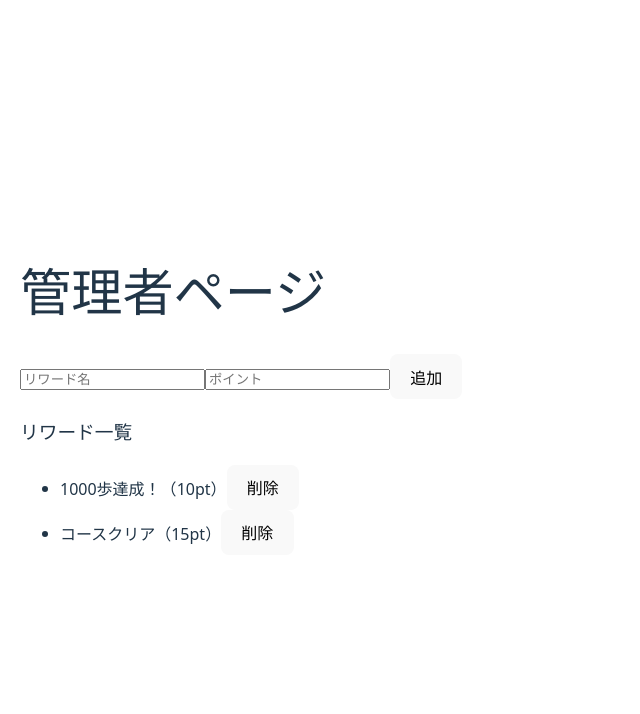
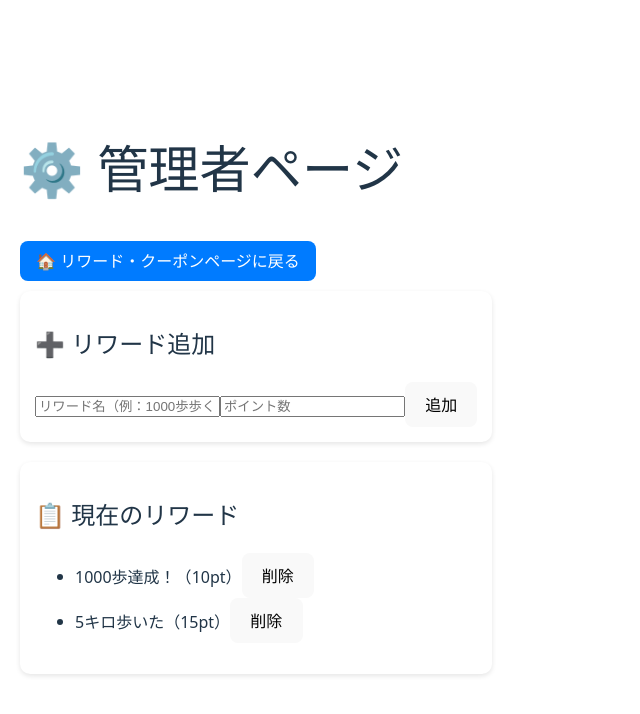
Before and after one commit to ya0872/Refresh_CourseMaker, a React (Vite) app in the folder vite-project/: page /couponadmin in a window 1280 px wide. Shown: the top 714 px of the page, without its empty margins (0-640 px from the left). Built offline with nearby package versions, Linux system fonts and the light colour scheme.

Commit message:
リワードからアドミンにとべるように直した等

```diff
--- a/vite-project/src/HomeScreen.css
+++ b/vite-project/src/HomeScreen.css
@@ -62,7 +62,7 @@
   }
 }
 
-.coupon,
+.couponreward,
 .course-create,
 .course-view,
 .login {
@@ -87,7 +87,7 @@
   transition: background-color 0.2s;
 }
 
-.coupon:hover,
+.couponreward:hover,
 .course-create:hover,
 .course-view:hover,
 .login:hover {
--- a/vite-project/src/HomeScreen.tsx
+++ b/vite-project/src/HomeScreen.tsx
@@ -14,7 +14,7 @@ function HomeScreen() {
             </header>
 
             <div className="home">
-                <Link to="/coupon" className="coupon">
+                <Link to="/couponreward" className="coupon-reward">
                     特典・クーポン機能
                 </Link>
 
--- a/vite-project/src/coupon_admin.tsx
+++ b/vite-project/src/coupon_admin.tsx
@@ -1,52 +1,104 @@
-import { useState } from "react";
+import { useState, useEffect } from "react";
 import './reward_coupon.css';
 
+interface AdminReward {
+    id: number | string;
+    title: string;
+    point: number;
+}
+
+const loadRewards = (): AdminReward[] => {
+    try {
+        const storedRewards = localStorage.getItem("rewards");
+        if (storedRewards) {
+
+            return JSON.parse(storedRewards);
+        }
+    } catch (e) {
+        console.error("Failed to parse rewards from localStorage", e);
+    }
+
+    return [
+        { id: 1, title: "1000歩達成！", point: 10 },
+        { id: 2, title: "5キロ歩いた", point: 15 },
+    ];
+};
+
+// localStorageにリワードを保存する関数
+const saveRewards = (rewards: AdminReward[]) => {
+    localStorage.setItem("rewards", JSON.stringify(rewards));
+};
+
 export default function Admin() {
-  const [rewardList, setRewardList] = useState([
-    { id: 1, title: "1000歩達成！", point: 10 },
-    { id: 2, title: "コースクリア", point: 15 },
-  ]);
-
+  const [rewardList, setRewardList] = useState<AdminReward[]>(loadRewards);
   const [title, setTitle] = useState("");
   const [point, setPoint] = useState("");
 
+  // rewardListが変更されるたびにlocalStorageを更新する
+  useEffect(() => {
+    saveRewards(rewardList);
+  }, [rewardList]);
+
+
   const addReward = () => {
-    if (!title || !point) return;
+    if (!title || !point) return alert("リワード名とポイントを入力してください。");
+
+    const newReward: AdminReward = {
+      // HTMLファイルに合わせてIDに文字列を含める（衝突防止のため）
+      id: "r" + Date.now(),
+      title,
+      point: Number(point)
+      // @ts-ignore: doneプロパティを追加 (Homeページとの互換性のため)
+      , done: false
+    };
 
     setRewardList([
       ...rewardList,
-      { id: Date.now(), title, point: Number(point) }
+      newReward
     ]);
 
     setTitle("");
     setPoint("");
+    alert("リワードを追加しました！");
   };
 
-  const deleteReward = (id: number) => {
+  const deleteReward = (id: number | string) => {
+    const r = rewardList.find(x => x.id === id);
+    if (!r) return;
+    if (!window.confirm(`「${r.title}」を削除しますか？`)) return;
+
     setRewardList(rewardList.filter(r => r.id !== id));
   };
 
+
   return (
     <div className="container">
-      <h1>管理者ページ</h1>
+      <h1>⚙️ 管理者ページ</h1>
 
+      {/* リワード・クーポンページに戻るボタン */}
+      <a href="./" className="button-link" style={{margin: '10px 0', display: 'inline-block'}}>
+        🏠 リワード・クーポンページに戻る
+      </a>
+
+      <div className="section">
+        <h2>➕ リワード追加</h2>
         <input
-        placeholder="リワード名"
+          placeholder="リワード名（例：1000歩歩く）"
           value={title}
           onChange={(e) => setTitle(e.target.value)}
         />
-
         <input
-        placeholder="ポイント"
+          placeholder="ポイント数"
           value={point}
           onChange={(e) => setPoint(e.target.value)}
           type="number"
         />
+        <button onClick={addReward}>追加</button>
+      </div>
 
-      <button onClick={addReward}>追加</button>
-
-      <h3>リワード一覧</h3>
-      <ul>
+      <div className="section">
+        <h2>📋 現在のリワード</h2>
+        <ul id="reward-list">
           {rewardList.map(r => (
             <li key={r.id}>
               {r.title}（{r.point}pt）
@@ -55,5 +107,9 @@ export default function Admin() {
           ))}
         </ul>
       </div>
+
+      {/* 🗑 データ管理セクション (全データ初期化) は削除されました。 */}
+
+    </div>
   );
 }
--- a/vite-project/src/coupon_reward.tsx
+++ b/vite-project/src/coupon_reward.tsx
@@ -1,36 +1,165 @@
-import { useState } from "react";
+import { useState, useEffect, useCallback } from "react";
 import './reward_coupon.css';
+
+// クーポンと履歴の型定義 (必要に応じて)
+interface Reward {
+    id: number | string; // Adminページとの互換性のため string | number に変更
+    title: string;
+    rewardPoint: number;
+    cleared: boolean;
+}
+
+interface Coupon {
+    title: string;
+    cost: number;
+}
+
+interface HistoryEntry {
+    type: 'reward' | 'coupon';
+    text: string;
+    timestamp: string;
+}
+
+const initialCoupons: Coupon[] = [
+    { title: "10ポイントでドリンク半額クーポン", cost: 10 },
+    { title: "30ポイントでデザート30％割引クーポン", cost: 30 },
+    { title: "150ポイントで温泉20％割引クーポン", cost: 150 },
+];
+
+// 【修正箇所】localStorageからリワードをロードし、Admin側の構造をHome側に変換する関数
+const loadInitialRewards = (): Reward[] => {
+    try {
+        const storedRewards = localStorage.getItem("rewards");
+        if (storedRewards) {
+            const adminRewards = JSON.parse(storedRewards);
+            return adminRewards.map((r: any) => ({
+                id: r.id,
+                title: r.title,
+                rewardPoint: r.point, // Adminの 'point' を Homeの 'rewardPoint' にマップ
+                cleared: r.done || false, // Adminの 'done' を Homeの 'cleared' にマップ
+            }));
+        }
+    } catch (e) {
+        console.error("Failed to load or parse rewards from localStorage", e);
+    }
+    // Fallback: localStorageにデータがない場合の初期値（Adminページで管理されているもの）
+    return [
+        { id: 1, title: "1000歩達成！", rewardPoint: 10, cleared: false },
+        { id: 2, title: "コースを一つクリア", rewardPoint: 15, cleared: false },
+    ];
+};
 
 
 export default function CouponReward() {
+  // 初期値の取得と状態管理
   const [points, setPoints] = useState(() => Number(localStorage.getItem("points") || 0));
 
-  const [rewards, setRewards] = useState([
-    { id: 1, title: "1000歩達成！", rewardPoint: 10, cleared: false },
-    { id: 2, title: "コースを一つクリア", rewardPoint: 15, cleared: false },
-  ]);
+  // 【修正箇所】ハードコードではなく、localStorageからリワードをロードする
+  const [rewards, setRewards] = useState<Reward[]>(loadInitialRewards);
 
-  const handleReward = (id: number) => {
-    const updated = rewards.map(r =>
+  const [usedCoupons, setUsedCoupons] = useState<string[]>(() => {
+    const storedUsed = localStorage.getItem("usedCoupons");
+    return storedUsed ? JSON.parse(storedUsed) : [];
+  });
+
+  const [history, setHistory] = useState<HistoryEntry[]>(() => {
+    const storedHistory = localStorage.getItem("history");
+    return storedHistory ? JSON.parse(storedHistory) : [];
+  });
+
+  // ポイント、リワード、クーポン、履歴をローカルストレージに保存する処理
+  const saveAll = useCallback((
+      newPoints: number,
+      newRewards: Reward[],
+      newUsedCoupons: string[],
+      newHistory: HistoryEntry[]
+  ) => {
+      localStorage.setItem("points", newPoints.toString());
+
+      // 【修正箇所】Home側の構造をAdmin側の構造に戻して保存する
+      const adminFormatRewards = newRewards.map(r => ({
+          id: r.id,
+          title: r.title,
+          point: r.rewardPoint, // 'rewardPoint' を 'point' にマップ
+          done: r.cleared,      // 'cleared' を 'done' にマップ
+      }));
+      localStorage.setItem("rewards", JSON.stringify(adminFormatRewards));
+
+      localStorage.setItem("usedCoupons", JSON.stringify(newUsedCoupons));
+      localStorage.setItem("history", JSON.stringify(newHistory));
+  }, []);
+
+  // ポイント・リワードの状態が変更されたらローカルストレージを更新
+  useEffect(() => {
+    saveAll(points, rewards, usedCoupons, history);
+  }, [points, rewards, usedCoupons, history, saveAll]);
+
+
+  // リワード達成処理
+  const handleReward = (id: number | string) => { // 【修正箇所】idの型を Admin 互換に
+    const rewardToClear = rewards.find(r => r.id === id);
+    if (!rewardToClear || rewardToClear.cleared) return;
+
+    const newRewards = rewards.map(r =>
       r.id === id ? { ...r, cleared: true } : r
     );
 
-    setRewards(updated);
+    const newPoint = points + rewardToClear.rewardPoint;
 
-    const reward = rewards.find(r => r.id === id);
-    if (reward && !reward.cleared) {
-      const newPoint = points + reward.rewardPoint;
+    // 履歴の追加
+    const newHistoryEntry: HistoryEntry = {
+        type: 'reward',
+        text: `+${rewardToClear.rewardPoint}pt：${rewardToClear.title} を達成`,
+        timestamp: new Date().toLocaleString()
+    };
+    const newHistory = [...history, newHistoryEntry];
+
+    // 状態を更新
+    setRewards(newRewards);
     setPoints(newPoint);
-      localStorage.setItem("points", newPoint.toString());
+    setHistory(newHistory);
+  };
+
+  // クーポン使用処理
+  const handleUseCoupon = (cost: number, couponTitle: string) => {
+    if (points < cost) {
+      alert("ポイントが足りません！");
+      return;
     }
+
+    const newPoint = points - cost;
+    const newUsedCoupons = [...usedCoupons, couponTitle];
+
+    // 履歴の追加
+    const newHistoryEntry: HistoryEntry = {
+        type: 'coupon',
+        text: `-${cost}pt：クーポン使用 (${couponTitle})`,
+        timestamp: new Date().toLocaleString()
     };
+    const newHistory = [...history, newHistoryEntry];
+
+    // 状態を更新
+    setPoints(newPoint);
+    setUsedCoupons(newUsedCoupons);
+    setHistory(newHistory);
+  };
+
 
   return (
     <div className="container">
-      <h1>ホーム</h1>
-      <h2>現在のポイント：{points} pt</h2>
+      <h1>🏠 ホーム</h1>
+      <a href="admin.html" className="button-link" style={{margin: '10px 0', display: 'inline-block'}}>⚙️ 管理者ページへ</a>
 
-      <h3>リワード一覧</h3>
+
+      {/* 現在のポイント */}
+      <div className="section">
+        <h2>🎯 あなたのポイント</h2>
+        <p id="points">{points} pt</p>
+      </div>
+
+      {/* リワード一覧 */}
+      <div className="section">
+        <h2>🏆 リワード一覧</h2>
         {rewards.map(r => (
           <div key={r.id} className="reward-card">
             <div>
@@ -46,5 +175,48 @@ export default function CouponReward() {
           </div>
         ))}
       </div>
+
+      {/* クーポン一覧 */}
+      <div className="section">
+        <h2>🎁 クーポン一覧</h2>
+        <ul id="coupon-list">
+            {initialCoupons.map((coupon, index) => (
+                <li key={index} className="coupon-item">
+                    <span>{coupon.title}</span>
+                    <button onClick={() => handleUseCoupon(coupon.cost, coupon.title)}>使用 ({coupon.cost} pt)</button>
+                </li>
+            ))}
+        </ul>
+      </div>
+
+      {/* 使用済みクーポン */}
+      <div className="section">
+        <h2>🗂 使用済みクーポン</h2>
+        <ul id="used-coupons">
+            {usedCoupons.length === 0 ? (
+                <li>使用済みのクーポンはありません。</li>
+            ) : (
+                usedCoupons.map((coupon, index) => (
+                    <li key={index} className="used-coupon-item">✅ {coupon}</li>
+                ))
+            )}
+        </ul>
+      </div>
+
+      {/* 履歴 */}
+      <div className="section">
+        <h2>📜 ポイント履歴</h2>
+        <ul id="history-list">
+          {/* 最新の履歴を上に表示するため反転 */}
+          {history.slice().reverse().map((entry, index) => (
+            <li key={index} className="history-item">
+              {entry.type === 'reward' ? '🏆 ' : '🎁 '}
+              {entry.text} ({entry.timestamp})
+            </li>
+          ))}
+        </ul>
+      </div>
+
+    </div>
   );
 }
--- a/vite-project/src/reward_coupon.css
+++ b/vite-project/src/reward_coupon.css
@@ -9,6 +9,7 @@
   padding: 20px;
 }
 
+/* 既存のスタイル */
 .reward-card {
   display: flex;
   justify-content: space-between;
@@ -16,3 +17,61 @@
   padding: 10px;
   margin-top: 10px;
 }
+
+/* 以前の回答で提案した追加スタイル */
+.section {
+    background: #fff;
+    padding: 15px;
+    border-radius: 10px;
+    margin-bottom: 20px;
+    box-shadow: 0 2px 5px rgba(0,0,0,0.1);
+}
+
+.button-link {
+    display: inline-block;
+    padding: 8px 16px;
+    background: #007bff;
+    color: white;
+    text-decoration: none;
+    border-radius: 8px;
+    margin: 10px 0;
+}
+.button-link:hover {
+    background: #0056b3;
+}
+
+#coupon-list, #used-coupons, #history-list {
+    padding-left: 0;
+    list-style: none;
+}
+
+.coupon-item, .history-item {
+    display: flex;
+    justify-content: space-between;
+    align-items: center;
+    padding: 8px 0;
+    border-bottom: 1px dotted #ccc;
+}
+
+.coupon-item:last-child, .history-item:last-child {
+    border-bottom: none;
+}
+
+/* 達成済みリワードのボタンとテキストのスタイル */
+.reward-card button:disabled {
+    background-color: #ccc;
+    color: #666;
+    cursor: default;
+}
+
+/* 達成済みリワードのテキストを打ち消し線とグレーにするには、
+   TSX側で cleared: true の場合に .cleared クラスを div に付与し、
+   以下のようにCSSを定義するのがベストです。*/
+/* .reward-card.cleared div p {
+    text-decoration: line-through;
+    color: gray;
+} */
+
+
+/* 画像で警告が出ていた空のルールセットは削除します */
+/* .reward-card div p:first-child { } */
```
Lines whose indentation alone changed are shown as unchanged.
